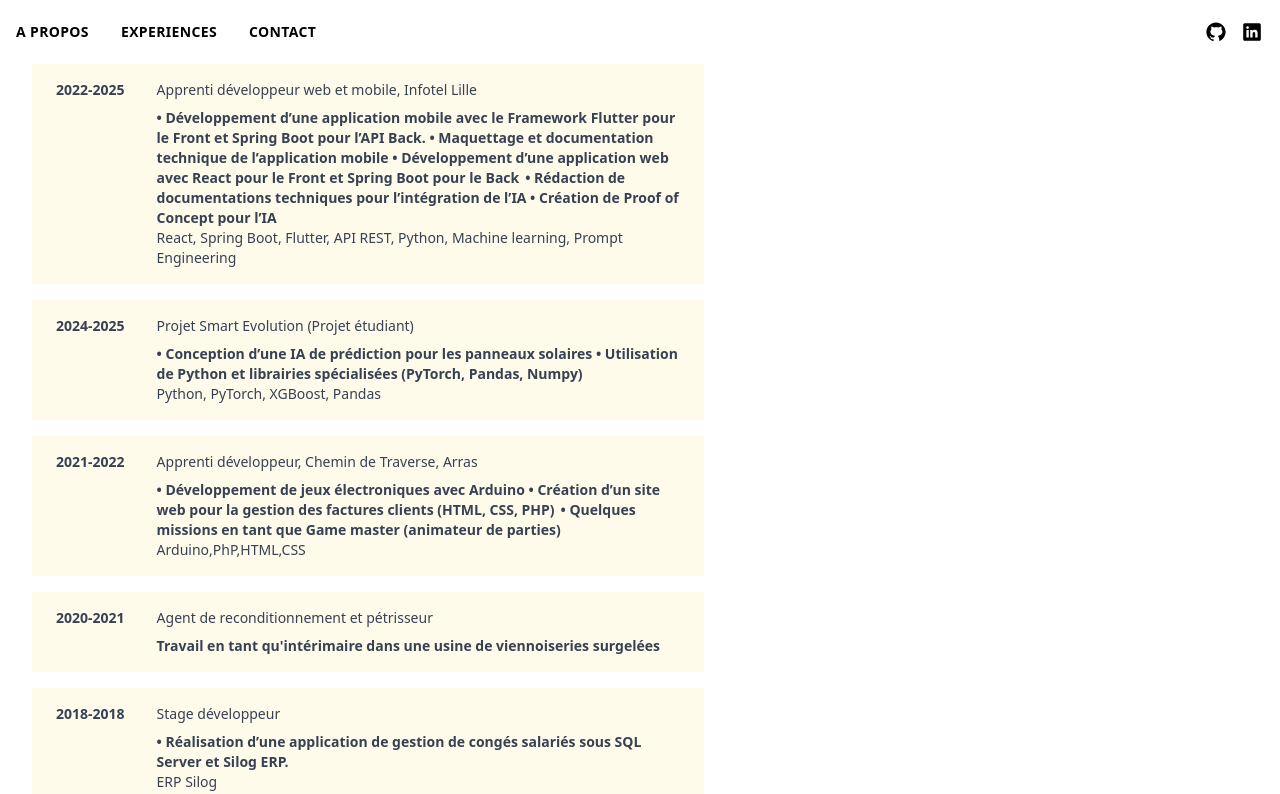
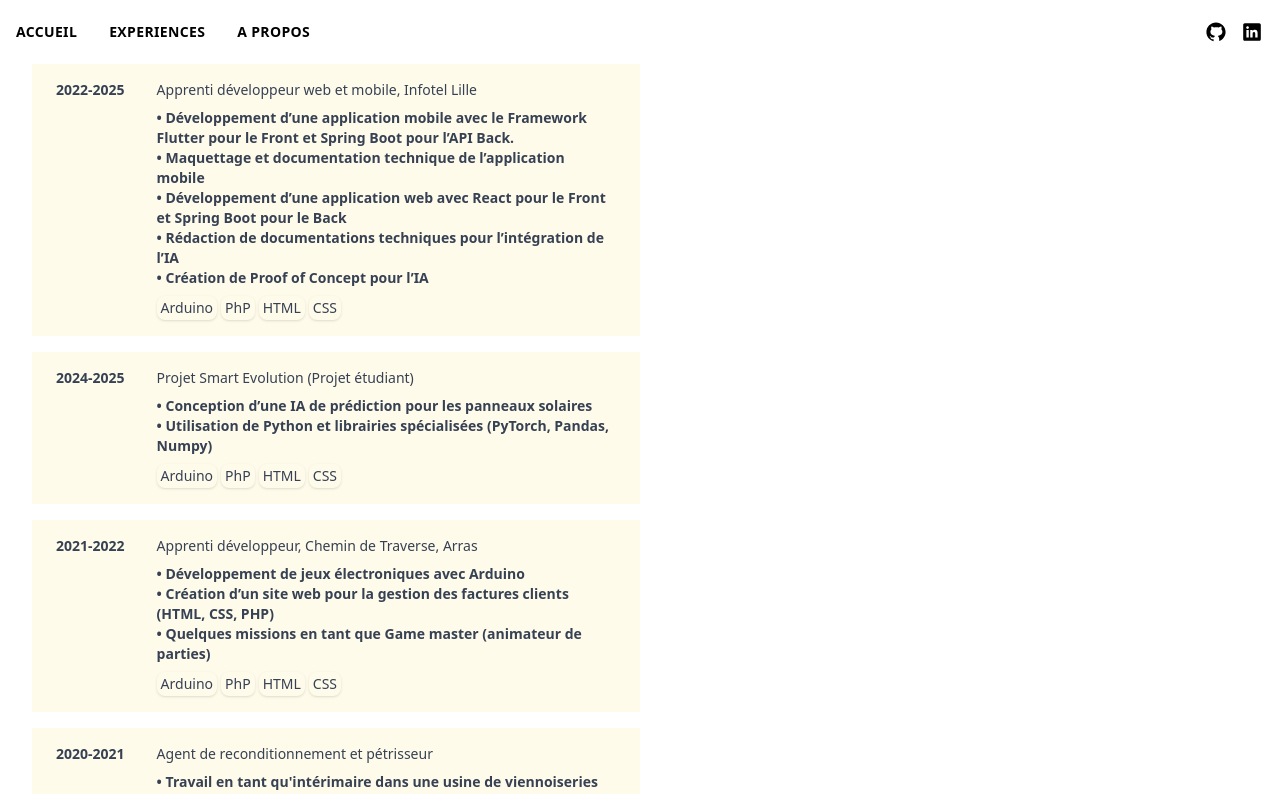
Before and after one commit to kkorentin/Portfolio, a Next.js app in the folder my-app/: page /experience in a window 1280 px wide. Shown: the top 794 px of the page. Built offline with nearby package versions, Linux system fonts and the light colour scheme.

Commit message:
feat/add skills decoration

```diff
--- a/my-app/components/common/experienceCard.tsx
+++ b/my-app/components/common/experienceCard.tsx
@@ -1,17 +1,24 @@
 import React from "react";
 import {ExperienceCardProps} from "@/components/common/experienceCardProps";
+import SkillsDecoration from "@/components/common/skillsDecoration";
 
 
 
 export default function ExperienceCard({ date, title, description, skills }: ExperienceCardProps) {
+    const skillsArray = "Arduino,PhP,HTML,CSS".split(',').map(s => s.trim());
+    const descriptionArray = description.split('•').map(s => s.trim()).filter(s => s);
     return (
-        <div className="relative bg-amber-50 max-w-2xl p-4">
+        <div className="relative bg-amber-50 max-w-[50%] p-4">
             <div className="flex items-start px-2">
                 <p className="text-sm font-semibold text-gray-700 flex-shrink-0" id="dateExperience">{date}</p>
                 <div className="pl-8">
                     <p className="text-sm text-gray-700" id="titleExperience">{title}</p>
-                    <p className="text-sm font-semibold text-gray-700 mt-2" id="description">{description}</p>
-                    <p className="text-sm text-gray-700" id="skillExperience">{skills}</p>
+                    <div className="text-sm font-semibold text-gray-700 mt-2" id="description">{descriptionArray.map((desc)=>(
+                        <p>• {desc}</p>
+                    ))}</div>
+                    <div className="text-sm text-gray-700 flex flex-row pt-2 space-x-1" id="skillExperience">{skillsArray.map((skill,idx)=>(
+                        <SkillsDecoration skillsDeco={skill} key={idx} />
+                        ))}</div>
                 </div>
             </div>
         </div>
--- a/my-app/components/common/navbar.tsx
+++ b/my-app/components/common/navbar.tsx
@@ -6,12 +6,11 @@ export default function Navbar() {
         <nav className="w-full bg-white ">
             <div className="relative flex items-center max-w-screen-xl h-16 mx-auto px-4">
                 <div className="flex-1 flex items-center gap-8">
-                    <Link href="/" className="uppercase tracking-wide text-sm font-semibold hover:text-gray-700">A
-                        propos</Link>
+                    <Link href="/" className="uppercase tracking-wide text-sm font-semibold hover:text-gray-700">Accueil</Link>
                     <Link href="/experience"
                           className="uppercase tracking-wide text-sm font-semibold hover:text-gray-700">Experiences</Link>
-                    <Link href="/contact"
-                          className="uppercase tracking-wide text-sm font-semibold hover:text-gray-700">Contact</Link>
+                    <Link href="/about"
+                          className="uppercase tracking-wide text-sm font-semibold hover:text-gray-700">A Propos</Link>
                 </div>
                 <div className="flex-1 flex justify-end items-center gap-4">
                     <div className="flex justify-end items-center gap-3 w-24">
--- /dev/null
+++ b/my-app/components/common/skillsDecoration.tsx
@@ -0,0 +1,11 @@
+export type skillsDecorationProps = {
+    skillsDeco: string;
+}
+
+export default function SkillsDecoration({skillsDeco}: skillsDecorationProps) {
+    return (
+        <div className="relative rounded-lg shadow-sm py-0.5 px-1">
+            {skillsDeco}
+        </div>
+    )
+}
```
Also changed, not shown: my-app/app/about/page.tsx (renamed from my-app/app/contact/page.tsx), my-app/components/common/experienceCardProps.tsx (renamed from my-app/components/common/experienceCardProps.ts).
